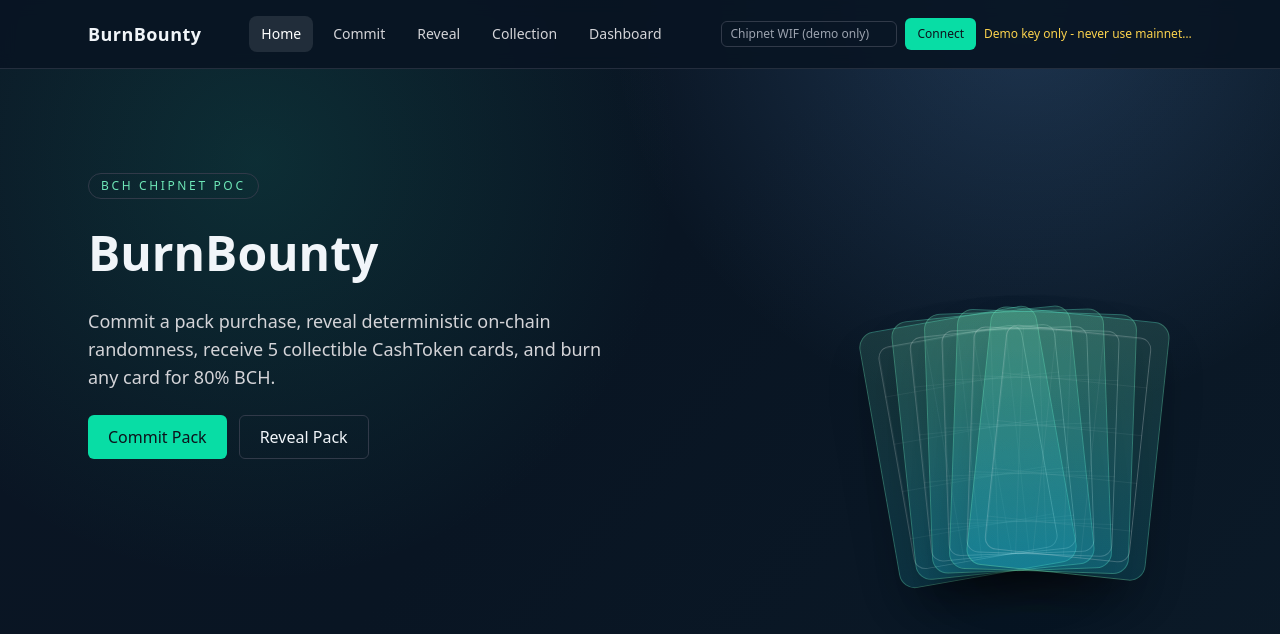
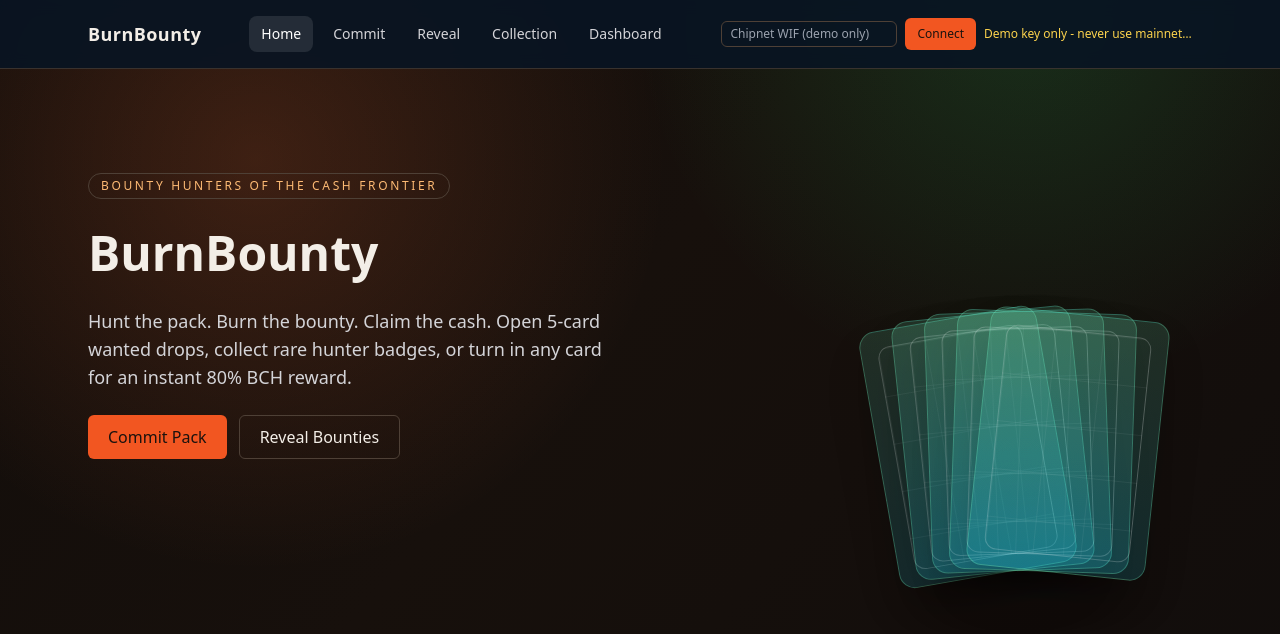
Before and after one commit to pmb2/BurnBounty, a Next.js app: page / in a window 1280 px wide. Shown: the top 634 px of the page. Built offline with nearby package versions, Linux system fonts and the light colour scheme.

Commit message:
feat: apply burnbounty frontier theme pass across core app screens

```diff
--- a/app/collection/page.tsx
+++ b/app/collection/page.tsx
@@ -48,8 +48,8 @@ export default function CollectionPage() {
   return (
     <main className="mx-auto max-w-6xl px-6 py-10">
       <div className="mb-8">
-        <h1 className="text-3xl font-bold">Collection</h1>
-        <p className="text-zinc-300">Burn any card for instant 80% payout in BCH (chipnet).</p>
+        <h1 className="text-3xl font-bold">Hunter Collection</h1>
+        <p className="text-zinc-300">Turn in any wanted card for an instant 80% BCH bounty payout.</p>
       </div>
       <div className="grid gap-6 sm:grid-cols-2 lg:grid-cols-4">
         {cards.map((card) => (
--- a/app/commit/page.tsx
+++ b/app/commit/page.tsx
@@ -46,13 +46,13 @@ export default function CommitPage() {
 
   return (
     <main className="mx-auto max-w-4xl px-6 py-10">
-      <h1 className="text-3xl font-bold">Commit Pack</h1>
+      <h1 className="text-3xl font-bold">Claim A Bounty Drop</h1>
       <p className="mt-2 text-zinc-300">
-        Step 1 of 2: create a commitment hash from your private reveal seed and lock your pack purchase.
+        Step 1 of 2: lock your bounty drop by committing a private reveal seed hash.
       </p>
 
       <div className="mt-6 rounded-2xl border border-border bg-card p-5">
-        <Button onClick={commitPack} disabled={loading}>{loading ? 'Committing...' : 'Commit (0.001 BCH)'}</Button>
+        <Button onClick={commitPack} disabled={loading}>{loading ? 'Committing...' : 'Lock Bounty Pack (0.001 BCH)'}</Button>
       </div>
 
       {pending && (
--- a/app/dashboard/page.tsx
+++ b/app/dashboard/page.tsx
@@ -15,14 +15,14 @@ export default function DashboardPage() {
 
   return (
     <main className="mx-auto max-w-4xl px-6 py-10">
-      <h1 className="mb-6 text-3xl font-bold">Dashboard</h1>
+      <h1 className="mb-6 text-3xl font-bold">Bounty Ledger</h1>
       <div className="grid gap-5 md:grid-cols-2">
         <article className="rounded-2xl border border-border bg-card p-6">
-          <h2 className="text-sm uppercase tracking-[0.18em] text-zinc-400">Total Redeemed</h2>
+          <h2 className="text-sm uppercase tracking-[0.18em] text-zinc-400">Total Bounties Claimed</h2>
           <p className="mt-3 text-4xl font-bold">{(redeemed / 1e8).toFixed(8)} BCH</p>
         </article>
         <article className="rounded-2xl border border-border bg-card p-6">
-          <h2 className="text-sm uppercase tracking-[0.18em] text-zinc-400">House Profit (20%)</h2>
+          <h2 className="text-sm uppercase tracking-[0.18em] text-zinc-400">House Pool (20%)</h2>
           <p className="mt-3 text-4xl font-bold">{(house / 1e8).toFixed(8)} BCH</p>
         </article>
       </div>
--- a/app/globals.css
+++ b/app/globals.css
@@ -3,22 +3,22 @@
 @tailwind utilities;
 
 :root {
-  --background: 216 32% 9%;
-  --foreground: 210 40% 96%;
-  --card: 220 25% 14%;
-  --card-foreground: 210 40% 96%;
-  --primary: 164 93% 45%;
-  --primary-foreground: 220 35% 8%;
-  --border: 218 20% 24%;
-  --input: 218 20% 24%;
-  --ring: 164 93% 45%;
+  --background: 22 30% 8%;
+  --foreground: 36 33% 93%;
+  --card: 24 22% 13%;
+  --card-foreground: 36 33% 93%;
+  --primary: 15 89% 54%;
+  --primary-foreground: 20 30% 8%;
+  --border: 24 18% 26%;
+  --input: 24 18% 26%;
+  --ring: 136 86% 42%;
 }
 
 body {
   @apply bg-background text-foreground min-h-screen;
-  background-image: radial-gradient(circle at 20% 20%, rgba(26, 175, 142, 0.16), transparent 35%),
-    radial-gradient(circle at 80% 0%, rgba(111, 177, 255, 0.2), transparent 32%),
-    linear-gradient(130deg, #0b1524 0%, #091523 45%, #0b1a28 100%);
+  background-image: radial-gradient(circle at 20% 20%, rgba(255, 113, 56, 0.18), transparent 34%),
+    radial-gradient(circle at 80% 0%, rgba(43, 228, 111, 0.15), transparent 30%),
+    linear-gradient(130deg, #120d0a 0%, #17100c 45%, #110d0c 100%);
 }
 
 .grid-fade {
--- a/app/page.tsx
+++ b/app/page.tsx
@@ -7,17 +7,17 @@ export default function HomePage() {
     <main className="mx-auto max-w-6xl px-6 py-14">
       <section className="grid items-center gap-12 md:grid-cols-2">
         <div className="space-y-6">
-          <p className="inline-block rounded-full border border-border px-3 py-1 text-xs uppercase tracking-[0.22em] text-emerald-300">
-            BCH Chipnet POC
+          <p className="inline-block rounded-full border border-border px-3 py-1 text-xs uppercase tracking-[0.22em] text-orange-300">
+            Bounty Hunters Of The Cash Frontier
           </p>
           <h1 className="text-5xl font-black leading-tight">BurnBounty</h1>
           <p className="max-w-xl text-lg text-zinc-300">
-            Commit a pack purchase, reveal deterministic on-chain randomness, receive 5 collectible CashToken cards, and
-            burn any card for 80% BCH.
+            Hunt the pack. Burn the bounty. Claim the cash. Open 5-card wanted drops, collect rare hunter badges, or
+            turn in any card for an instant 80% BCH reward.
           </p>
           <div className="flex flex-wrap gap-3">
             <Link href="/commit"><Button size="lg">Commit Pack</Button></Link>
-            <Link href="/reveal"><Button variant="outline" size="lg">Reveal Pack</Button></Link>
+            <Link href="/reveal"><Button variant="outline" size="lg">Reveal Bounties</Button></Link>
           </div>
         </div>
         <PackOpeningAnimation />
--- a/app/reveal/page.tsx
+++ b/app/reveal/page.tsx
@@ -79,8 +79,8 @@ export default function RevealPage() {
     <main className="relative mx-auto max-w-6xl px-6 py-10">
       <MagicParticles />
       <div className="relative mb-6">
-        <h1 className="text-3xl font-bold">Reveal Pack</h1>
-        <p className="text-zinc-300">Step 2 of 2: reveal seed + nonce and open your 5 cards.</p>
+        <h1 className="text-3xl font-bold">Reveal Bounty List</h1>
+        <p className="text-zinc-300">Step 2 of 2: reveal seed + nonce and unlock your 5 wanted cards.</p>
       </div>
 
       <PackReveal3D cards={cards} revealed={!!result} />
@@ -93,7 +93,7 @@ export default function RevealPage() {
         <div className="mt-4 rounded-2xl border border-border bg-card p-5">
           <p className="text-sm text-zinc-300">Commit txid: {stash.pending.commitTxid}</p>
           <p className="text-sm text-zinc-300">Commitment hash: {stash.pending.commitmentHash}</p>
-          <Button className="mt-4" onClick={revealPack} disabled={loading}>{loading ? 'Revealing...' : 'Reveal & Open'}</Button>
+          <Button className="mt-4" onClick={revealPack} disabled={loading}>{loading ? 'Revealing...' : 'Reveal & Hunt'}</Button>
         </div>
       )}
 
--- a/components/Card.tsx
+++ b/components/Card.tsx
@@ -7,11 +7,15 @@ export function Card({ card }: { card: CardAsset }) {
     <article className={`overflow-hidden rounded-2xl border ${tierClass(card.tier)} bg-card`}>
       <div className="relative h-56">
         <Image src={card.image} alt={card.name} fill className="object-cover" />
+        <div className="absolute left-2 top-2 rounded bg-black/65 px-2 py-1 text-[10px] font-bold tracking-[0.16em] text-orange-300">
+          WANTED
+        </div>
       </div>
       <div className="space-y-1 p-3">
         <h3 className="font-semibold">{card.name}</h3>
         <p className="text-xs uppercase tracking-[0.16em] text-zinc-400">{card.tier}</p>
         <p className="text-sm">Face: {(card.faceValueSats / 1e8).toFixed(8)} BCH</p>
+        <p className="text-[11px] uppercase tracking-[0.12em] text-zinc-500">Reward: 80% on burn</p>
         <p className="text-xs text-zinc-500">Serial: {card.serial}</p>
       </div>
     </article>
```
